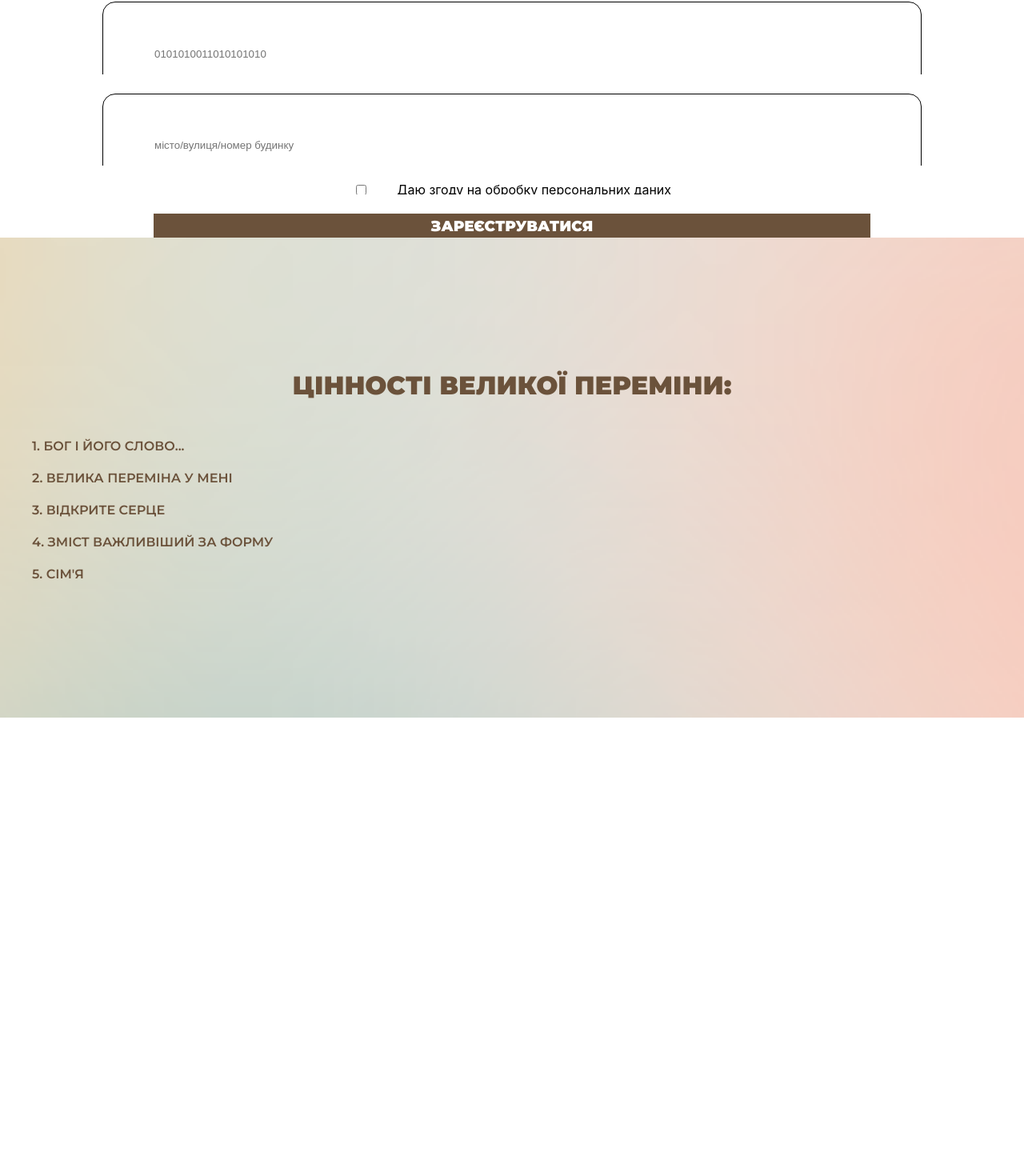
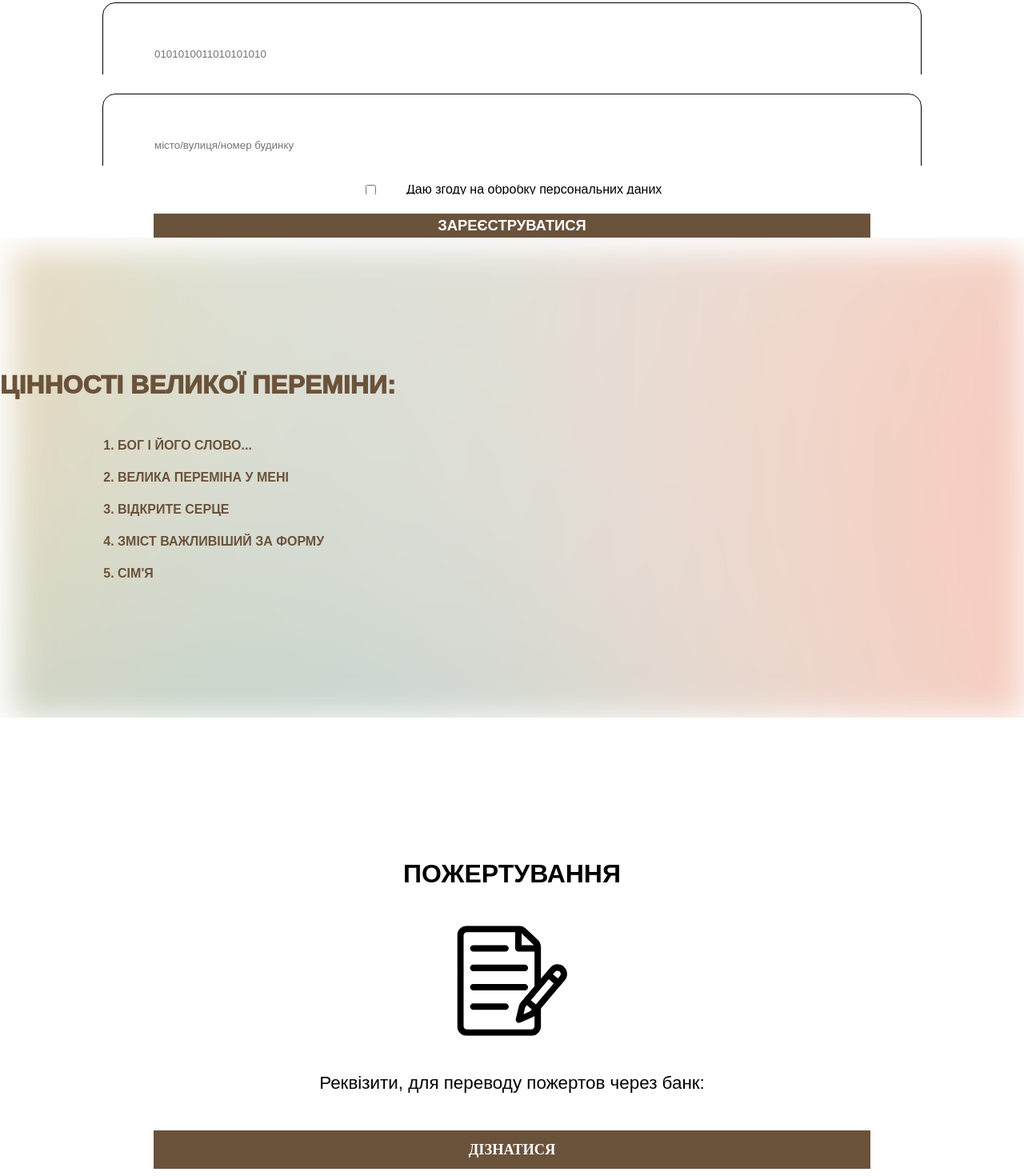
Before and after one commit to ErnestMk1/Great_Change, a React (Create React App) app in the folder my-app/: page / in a window 1280 px wide. Shown: the part 1143-2613 px from the top of the page at 80% size. Before the commit the page ends 2040 px from the top, so only its background shows below. Built offline with nearby package versions, Linux system fonts and the light colour scheme.

Commit message:
added donation section

```diff
--- a/my-app/src/App.tsx
+++ b/my-app/src/App.tsx
@@ -1,4 +1,5 @@
 import css from './App.module.css';
+import Donation from './components/donation/Donation';
 import Registration from './components/registration/Registration';
 import Values from './components/values/Values';
 import Welcome from './components/welcome_page/Welcome';
@@ -9,6 +10,7 @@ const App = () => {
       <Welcome />
       <Registration />
       <Values />
+      <Donation />
     </div>
   );
 };
--- /dev/null
+++ b/my-app/src/components/donation/Donation.module.css
@@ -0,0 +1,34 @@
+.main_div {
+  height: 90vh;
+  font-family: 'Montserrat', sans-serif;
+  text-align: center;
+  display: flex;
+  flex-direction: column;
+  justify-content: center;
+  align-items: center;
+  gap: 3vh;
+}
+
+.main_div p {
+  width: 60vw;
+  font-size: 1.4em;
+}
+
+.submit_button {
+  width: 70vw;
+  height: 6vh;
+  background: none;
+  border: none;
+  background-color: #6B523B;
+  color: #FFF;
+  font-family: 'Montserrat';
+  font-style: normal;
+  font-weight: 700;
+  font-size: 1.15rem;
+  transition: transform .3s;
+  cursor: pointer;
+}
+
+.submit_button:hover {
+  transform: scale(0.8);
+}
--- /dev/null
+++ b/my-app/src/components/donation/Donation.tsx
@@ -0,0 +1,16 @@
+import css from './Donation.module.css';
+import donation from '../../imgs/donation.svg';
+
+const Donation = () => {
+  return (
+    <div className={css.main_div}>
+      <h1 className={css.donation_caption}>ПОЖЕРТУВАННЯ</h1>
+
+      <img src={donation} alt="don svg" />
+      <p>Реквізити, для переводу пожертов через банк:</p>
+      <button className={css.submit_button} type="submit">ДІЗНАТИСЯ</button>
+    </div>
+  );
+};
+
+export default Donation;
--- a/my-app/src/components/registration/Registration.module.css
+++ b/my-app/src/components/registration/Registration.module.css
@@ -2,6 +2,7 @@
   height: 80vh;
   display: flex;
   flex-direction: column;
+  font-family: 'Montserrat', sans-serif;
   align-items: center;
   gap: 3vh;
 }
@@ -13,7 +14,6 @@
 
 .main_div h1 {
   text-align: center;
-  font-family: 'Mont';
   font-style: normal;
   font-weight: 950;
   line-height: 41px;
@@ -47,14 +47,14 @@
   background-color: #6B523B;
 }
 
-.registration_button {
+.submit_button {
   width: 70vw;
   height: 6vh;
   background: none;
   border: none;
   background-color: #6B523B;
   color: #FFF;
-  font-family: 'Montserrat';
+  font-family: 'Montserrat', sans-serif;
   font-style: normal;
   font-weight: 700;
   font-size: 1.15rem;
@@ -62,7 +62,7 @@
   cursor: pointer;
 }
 
-.registration_button:hover {
+.submit_button:hover {
   transform: scale(0.8);
 }
 
--- a/my-app/src/components/registration/Registration.tsx
+++ b/my-app/src/components/registration/Registration.tsx
@@ -51,7 +51,7 @@ const Registration = () => {
         <label>Даю згоду на обробку персональних даних</label>
       </div>
 
-      <button className={css.registration_button}>ЗАРЕЄСТРУВАТИСЯ</button>
+      <button className={css.submit_button}>ЗАРЕЄСТРУВАТИСЯ</button>
     </div>
   );
 };
--- a/my-app/src/components/values/Values.module.css
+++ b/my-app/src/components/values/Values.module.css
@@ -1,14 +1,27 @@
-@import url('https://fonts.googleapis.com/css2?family=Montserrat:wght@400;600;900&display=swap');
-
 .main_div {
   height: 75vh;
-  background: center url(../../imgs/bg_values.png) no-repeat;
-  background-size: cover;
   font-family: 'Montserrat', sans-serif;
   color: #6B523B;
   display: flex;
   flex-direction: column;
   justify-content: center;
+  position: relative;
+}
+
+.background {
+  background: center url(../../imgs/bg_values.png) no-repeat;
+  background-size: cover;
+  height: 100%;
+  filter: blur(20px);
+  box-shadow: inset 1em 1em #FFF;
+}
+
+.content_block {
+  position: absolute;
+  display: flex;
+  flex-direction: column;
+  justify-content: center;
+  align-items: center;
 }
 
 .values_caption {
--- a/my-app/src/components/values/Values.tsx
+++ b/my-app/src/components/values/Values.tsx
@@ -3,6 +3,9 @@ import css from './Values.module.css';
 const Values = () => {
   return (
     <div className={css.main_div}>
+      <div className={css.background}></div>
+
+      <div className={css.content_block}>
         <h1 className={css.values_caption}>ЦІННОСТІ ВЕЛИКОЇ ПЕРЕМІНИ:</h1>
 
         <ol>
@@ -13,6 +16,7 @@ const Values = () => {
           <li>5. СІМ'Я</li>
         </ol>
       </div>
+    </div>
   );
 };
 
```
Also changed, not shown: my-app/src/fonts/Montserrat-VariableFont_wght.ttf (added), my-app/src/imgs/donation.svg (added). Lines whose indentation alone changed are shown as unchanged.
